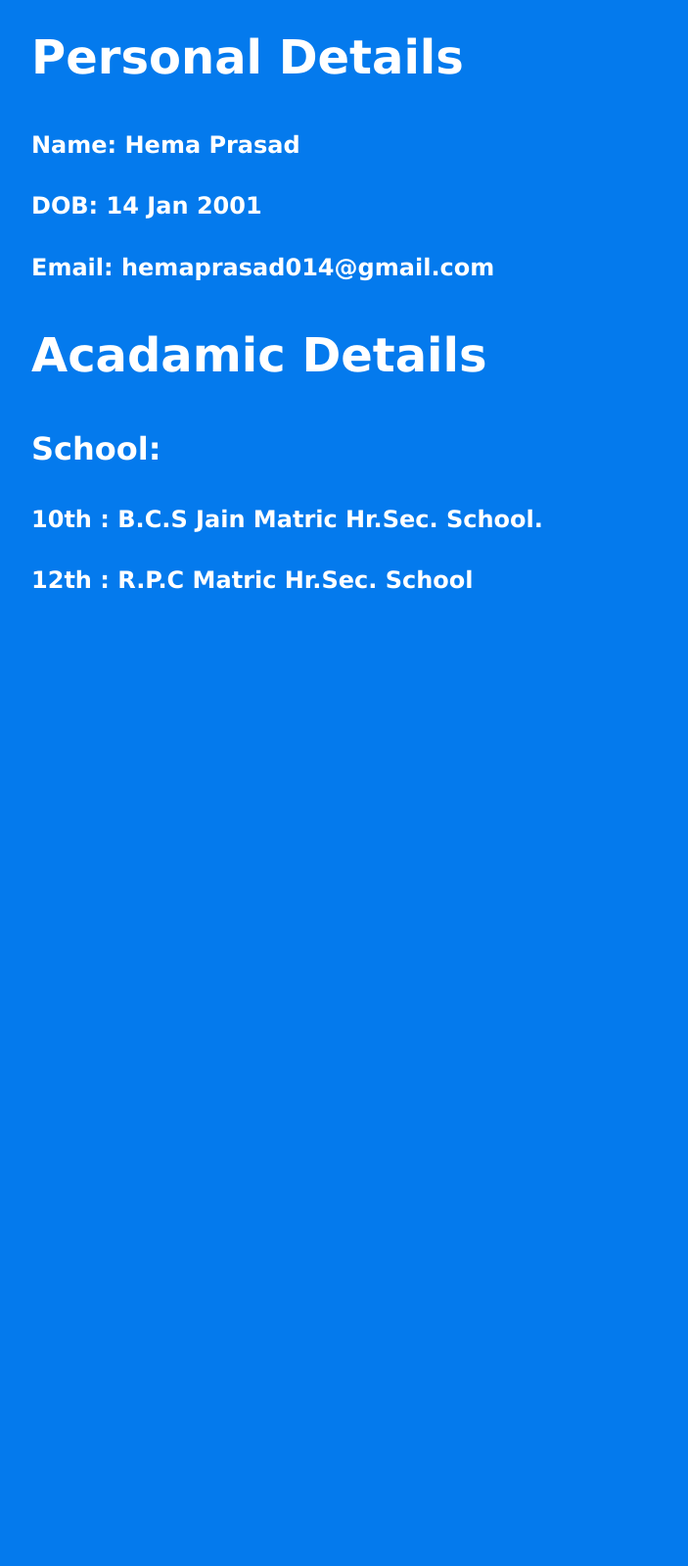
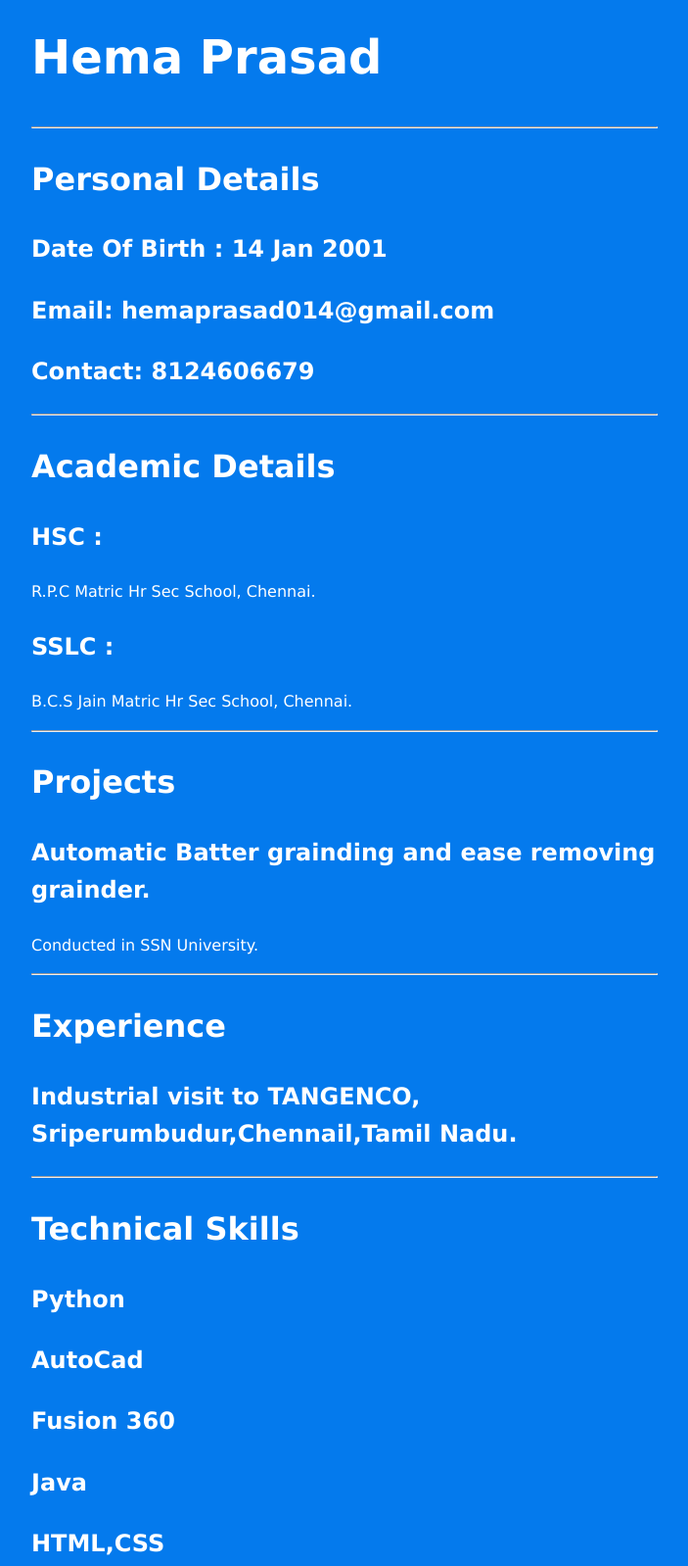
Before and after one commit to Prasadcatna/Resume, a plain HTML site: page index.html in a window 1280 px wide. Shown: the part 60-1658 px from the top of the page at 98% size, without its empty margins (288-991 px from the left). Before the commit the page ends 800 px from the top, so only its background shows below. Drawn offline with Linux system fonts and the light colour scheme.

Commit message:
Update index.html

```diff
--- a/index.html
+++ b/index.html
@@ -7,14 +7,44 @@
     <title>Hema Prasad</title>
 </head>
 <body>
-    <h1>Personal Details</h1>
-    <h3>Name: Hema Prasad</h3>
-    <h3>DOB: 14 Jan 2001</h3>
-    <h3>Email: hemaprasad014@gmail.com</h3>
+    <div class="head">
+        <h1>Hema Prasad</h1>
+    </div>
+    <hr>
+    <div class="personal">
+        <h2>Personal Details</h2>
+        <h3>Date Of Birth : 14 Jan 2001</h3>
+        <h3>Email: hemaprasad014@gmail.com</h3>
+        <h3>Contact: 8124606679</h3>
+    </div>
+    <hr>
+    <div class="academic">
+        <h2>Academic Details</h2>
+        <h3>HSC :</h3>
+        <p>R.P.C Matric Hr Sec School, Chennai.</p>
+        <h3>SSLC :</h3>
+        <p>B.C.S Jain Matric Hr Sec School, Chennai.</p>
 
-    <h1>Acadamic Details</h1>
-    <h2>School:</h2>
-    <h3>10th : B.C.S Jain Matric Hr.Sec. School.</h3>
-    <h3>12th : R.P.C Matric Hr.Sec. School</h3>
+    </div>
+    <hr>
+    <div class="projects">
+        <h2>Projects</h2>
+        <h3>Automatic Batter grainding and ease removing grainder. </h3>
+        <p>Conducted in SSN University.</p>
+    </div>
+    <hr>
+    <div class="experince">
+        <h2>Experience</h2>
+        <h3>Industrial visit to TANGENCO, Sriperumbudur,Chennail,Tamil Nadu.</h3>
+    </div>
+    <hr>
+    <div class="technical">
+        <h2>Technical Skills</h2>
+        <h3>Python</h3>
+        <h3>AutoCad</h3>
+        <h3>Fusion 360</h3>
+        <h3>Java</h3>
+        <h3>HTML,CSS</h3>
+    </div>
 </body>
 </html>
```
